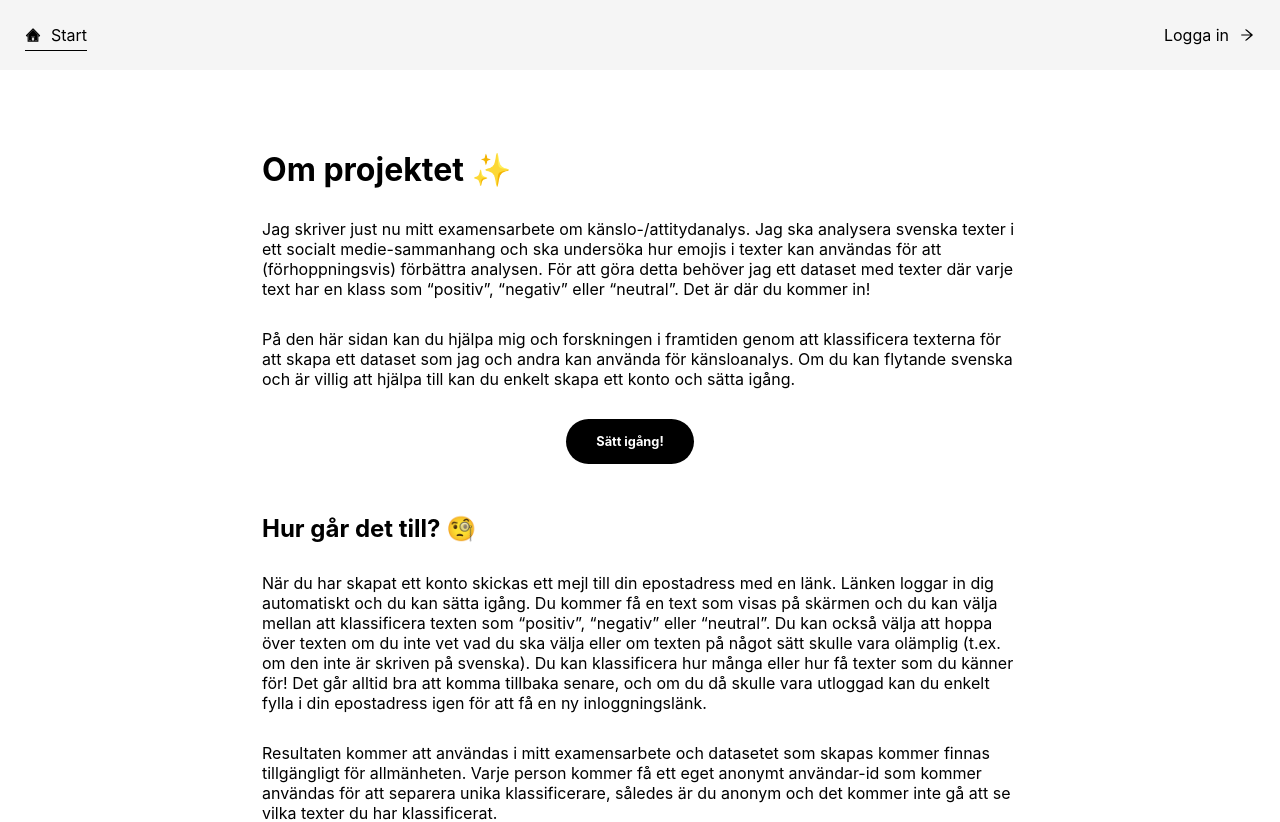
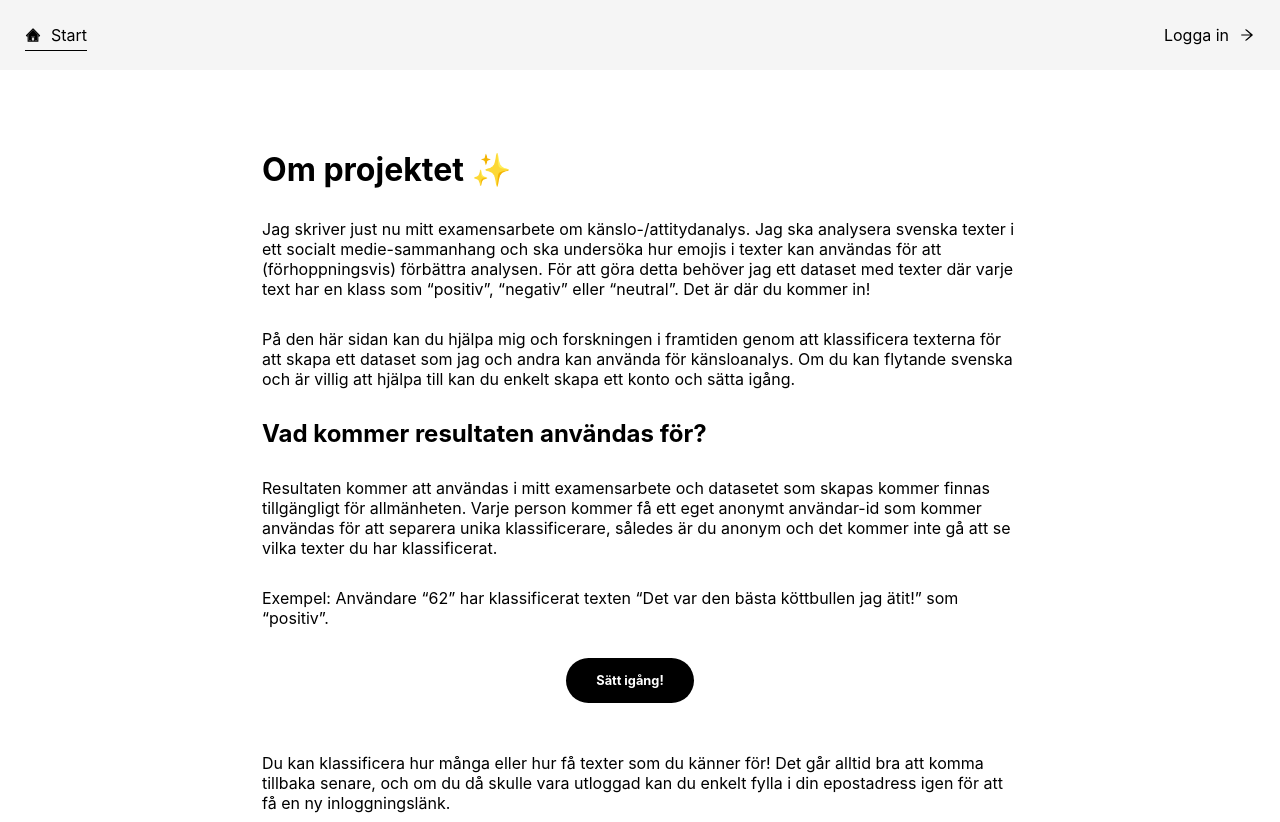
Before and after one commit to lovisaberggren/sentiment-annotation, a Next.js app: page / in a window 1280 px wide. Shown: the top 822 px of the page. Built offline with nearby package versions, Linux system fonts and the light colour scheme; no server answers.

Commit message:
Added some clarifications in the instructions

```diff
--- a/pages/index.tsx
+++ b/pages/index.tsx
@@ -21,28 +21,7 @@ export default function Home({ session }) {
 				använda för känsloanalys. Om du kan flytande svenska och är villig att
 				hjälpa till kan du enkelt skapa ett konto och sätta igång.
 			</p>
-			{session ? (
-				<Link className={buttonStyles.button1} href="/info">
-					Sätt igång!
-				</Link>
-			) : (
-				<Link className={buttonStyles.button1} href="/login">
-					Sätt igång!
-				</Link>
-			)}
-			<h2>Hur går det till? 🧐</h2>
-			<p>
-				När du har skapat ett konto skickas ett mejl till din epostadress med en
-				länk. Länken loggar in dig automatiskt och du kan sätta igång. Du kommer
-				få en text som visas på skärmen och du kan välja mellan att klassificera
-				texten som “positiv”, “negativ” eller “neutral”. Du kan också välja att
-				hoppa över texten om du inte vet vad du ska välja eller om texten på
-				något sätt skulle vara olämplig (t.ex. om den inte är skriven på
-				svenska). Du kan klassificera hur många eller hur få texter som du
-				känner för! Det går alltid bra att komma tillbaka senare, och om du då
-				skulle vara utloggad kan du enkelt fylla i din epostadress igen för att
-				få en ny inloggningslänk.
-			</p>
+			<h2>Vad kommer resultaten användas för?</h2>
 			<p>
 				Resultaten kommer att användas i mitt examensarbete och datasetet som
 				skapas kommer finnas tillgängligt för allmänheten. Varje person kommer
@@ -54,6 +33,21 @@ export default function Home({ session }) {
 				Exempel: Användare “62” har klassificerat texten “Det var den bästa
 				köttbullen jag ätit!” som “positiv”.
 			</p>
+			{session ? (
+				<Link className={buttonStyles.button1} href="/info">
+					Sätt igång!
+				</Link>
+			) : (
+				<Link className={buttonStyles.button1} href="/login">
+					Sätt igång!
+				</Link>
+			)}
+			<p>
+				Du kan klassificera hur många eller hur få texter som du känner för! Det
+				går alltid bra att komma tillbaka senare, och om du då skulle vara
+				utloggad kan du enkelt fylla i din epostadress igen för att få en ny
+				inloggningslänk.
+			</p>
 			<Contact />
 		</>
 	);
--- a/styles/globals.css
+++ b/styles/globals.css
@@ -24,3 +24,7 @@ a {
 .active {
 	border-bottom: 1px #000 solid;
 }
+
+span {
+	font-weight: bold;
+}
```
Also changed, not shown: pages/info.tsx (+19 -12 lines).
